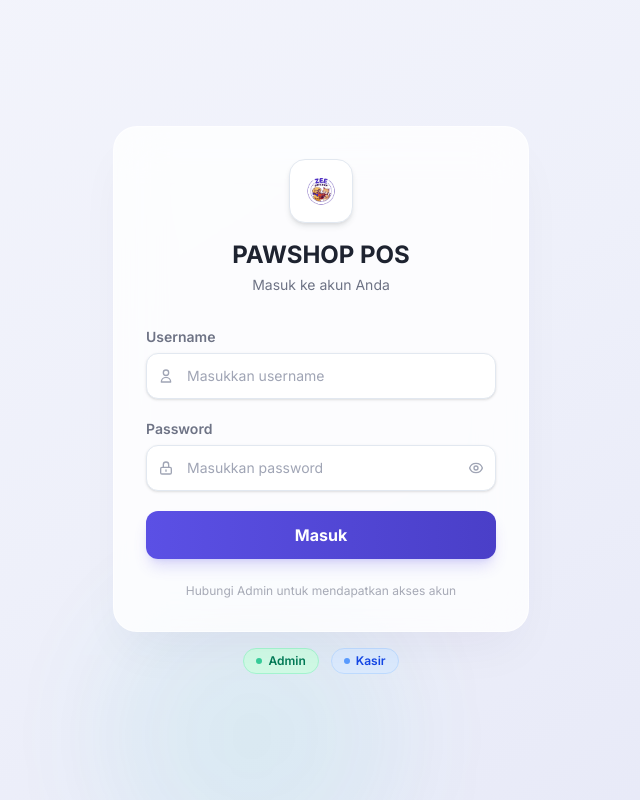
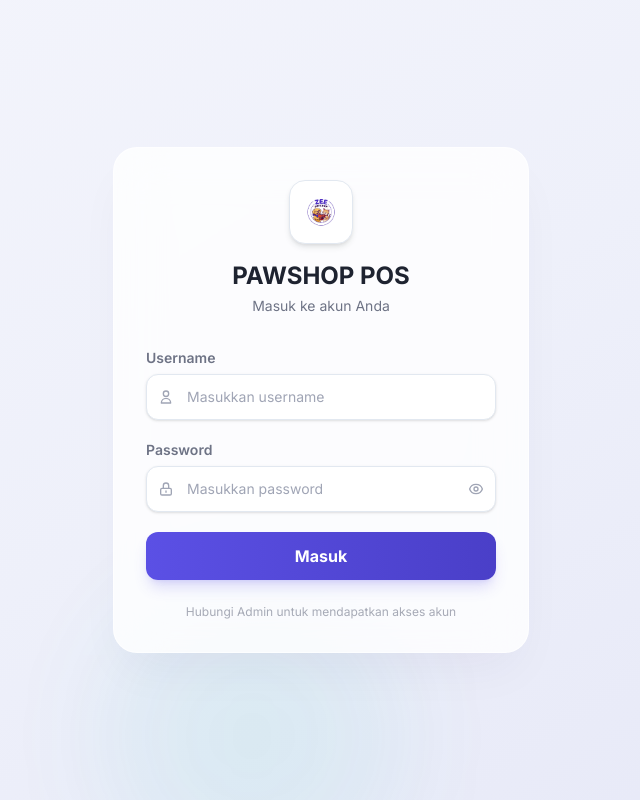
Before and after one commit to priambodogigieh-afk/CRUD-PawShop, a React (Vite) app in the folder frontend/: page /login in a window 1280 px wide. Shown: the whole page, without its empty margins (319-959 px from the left). Built offline with nearby package versions, Linux system fonts and the light colour scheme.

Commit message:
style: remove role badges from login page

```diff
--- a/frontend/src/pages/LoginPage.tsx
+++ b/frontend/src/pages/LoginPage.tsx
@@ -151,18 +151,6 @@ export default function LoginPage() {
             Hubungi Admin untuk mendapatkan akses akun
           </p>
         </div>
-
-        {/* Role badges */}
-        <div className="flex justify-center gap-3 mt-4">
-          <span className="inline-flex items-center gap-1.5 bg-emerald-100 border border-emerald-200 text-emerald-700 text-xs px-3 py-1 rounded-full font-semibold">
-            <span className="w-1.5 h-1.5 rounded-full bg-emerald-500 animate-pulse" />
-            Admin
-          </span>
-          <span className="inline-flex items-center gap-1.5 bg-blue-100 border border-blue-200 text-blue-700 text-xs px-3 py-1 rounded-full font-semibold">
-            <span className="w-1.5 h-1.5 rounded-full bg-blue-500 animate-pulse" />
-            Kasir
-          </span>
-        </div>
       </div>
     </div>
   )
```
